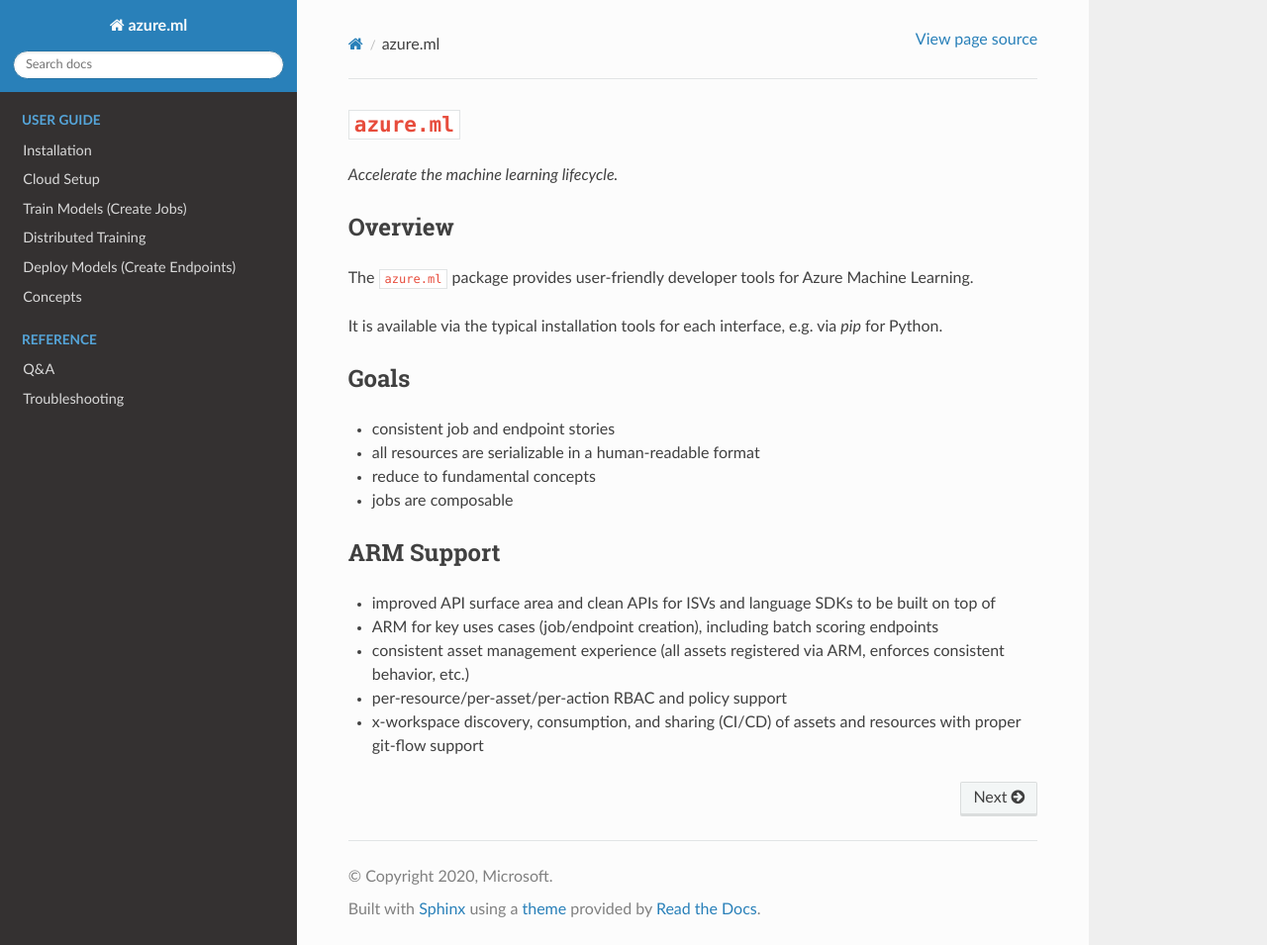
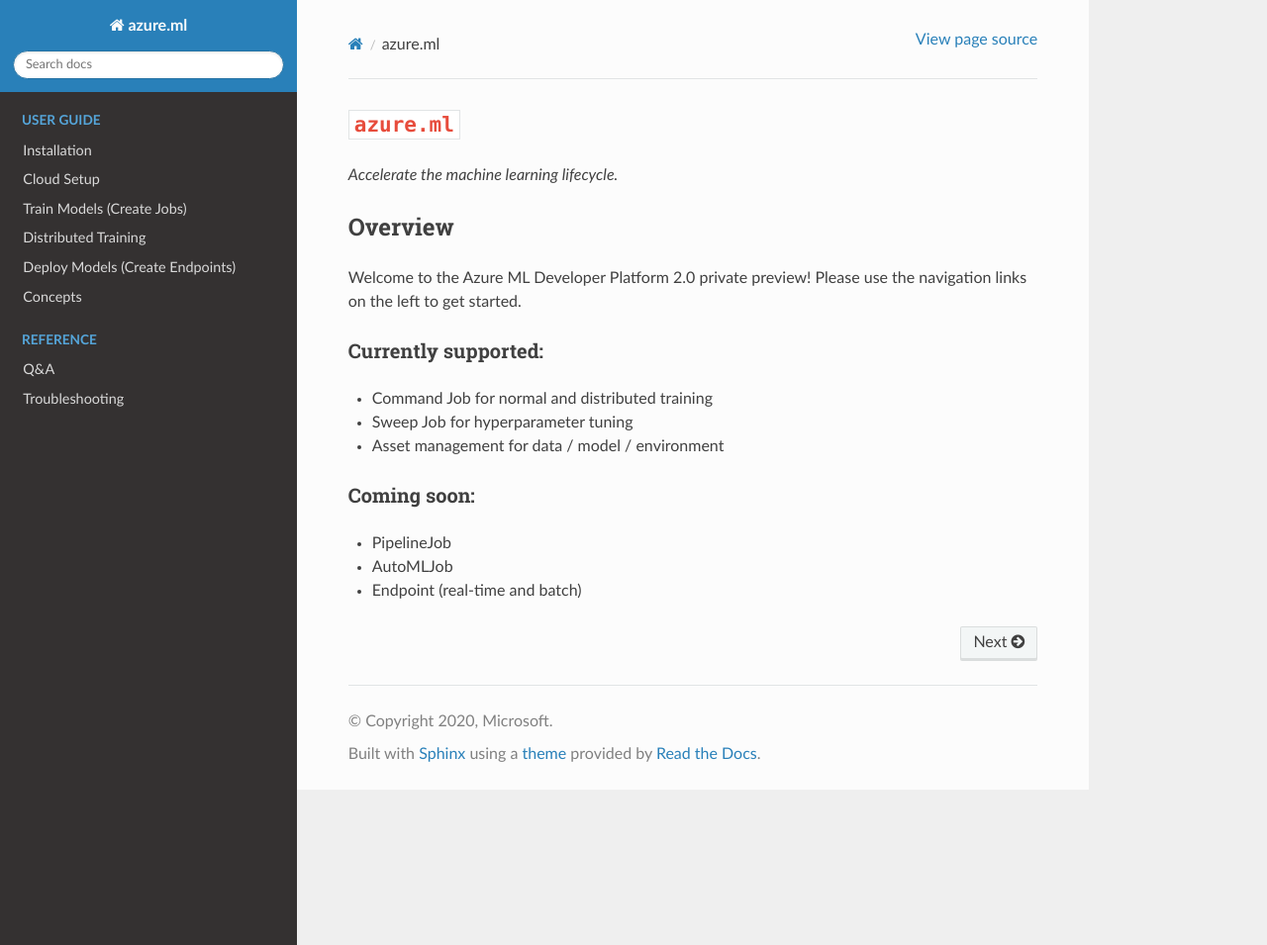
Before and after one commit to wenyang/azureml-v2-preview, a Sphinx documentation site: the page built from docs/index.rst, in a window 1280 px wide and 955 px high. Shown: the whole window at 99% size. Built offline with Sphinx 7.4.7 and the Read the Docs theme 2.0.0, drawn with Linux system fonts in a browser that asks for light colours; pages that are not in the unit, such as notebooks, are missing from menus.

Commit message:
Update index.rst

```diff
--- a/docs/index.rst
+++ b/docs/index.rst
@@ -6,26 +6,20 @@
 Overview
 --------
 
-The ``azure.ml`` package provides user-friendly developer tools for Azure Machine Learning.
+Welcome to the Azure ML Developer Platform 2.0 private preview! Please use the navigation links on the left to get started.
 
-It is available via the typical installation tools for each interface, e.g. via `pip` for Python.
+Currently supported:
+~~~~~~~~~~~~~~~~~~~~
+- Command Job for normal and distributed training
+- Sweep Job for hyperparameter tuning
+- Asset management for data / model / environment
 
-Goals
------
+Coming soon:
+~~~~~~~~~~~~
 
-- consistent job and endpoint stories
-- all resources are serializable in a human-readable format
-- reduce to fundamental concepts
-- jobs are composable
-
-ARM Support
------------
-
-- improved API surface area and clean APIs for ISVs and language SDKs to be built on top of
-- ARM for key uses cases (job/endpoint creation), including batch scoring endpoints
-- consistent asset management experience (all assets registered via ARM, enforces consistent behavior, etc.)
-- per-resource/per-asset/per-action RBAC and policy support
-- x-workspace discovery, consumption, and sharing (CI/CD) of assets and resources with proper git-flow support
+- PipelineJob
+- AutoMLJob
+- Endpoint (real-time and batch)
 
 .. toctree::
    :hidden:
```
